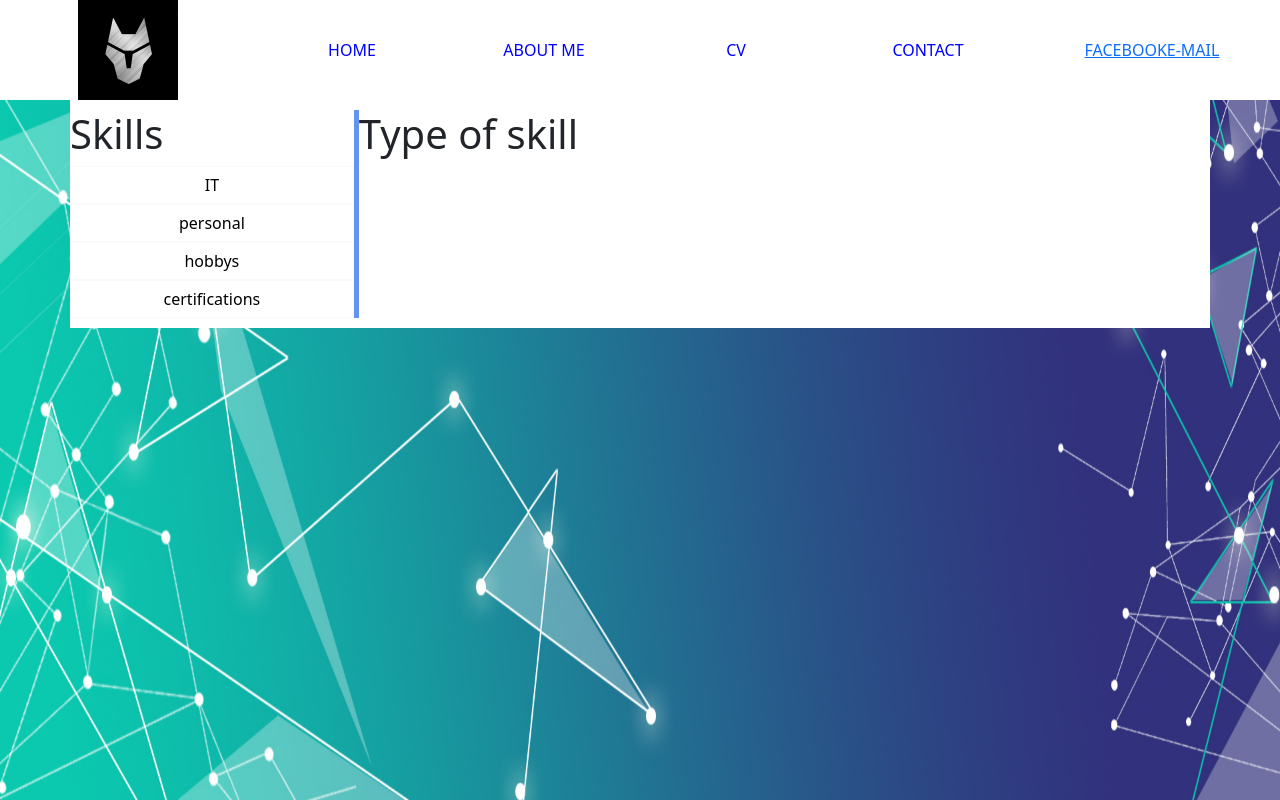
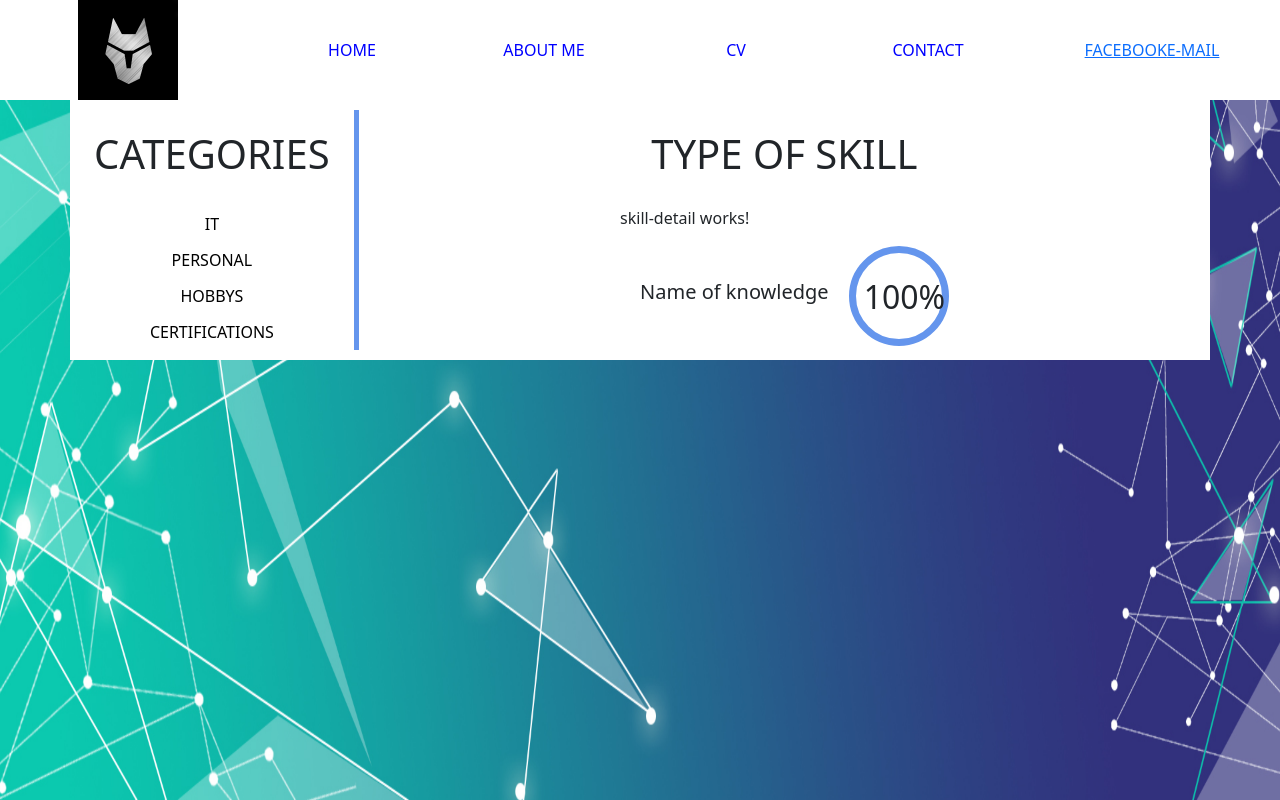
Before and after one commit to TomB11/my-app, an Angular app: page /cv in a window 1280 px wide. Built offline with nearby package versions, Linux system fonts and the light colour scheme.

Commit message:
Fixed bar and started detail

```diff
--- a/src/app/components/third-page/third-page.component.html
+++ b/src/app/components/third-page/third-page.component.html
@@ -1,14 +1,25 @@
 <div class="container skills-page">
   <div class="menu-bar">
-    <h1>Skills</h1>
+    <h1>{{ this.data.thirdPageContent.menuBarTitle | uppercase }}</h1>
     <div class="skill-selection">
-      <button type="button" class="btn btn-light">IT</button>
-      <button type="button" class="btn btn-light">personal</button>
-      <button type="button" class="btn btn-light">hobbys</button>
-      <button type="button" class="btn btn-light">certifications</button>
+      <button
+        *ngFor="
+          let category of this.data.thirdPageContent.categories;
+          let i = index
+        "
+        type="button"
+        [ngClass]="
+          this.activeIndex[i].active ? 'btn btn-light active' : 'btn btn-light'
+        "
+        id="{{ category.id }}"
+        (click)="categoryClicked(category.title, category.id)"
+      >
+        {{ category.title | uppercase }}
+      </button>
     </div>
   </div>
-  <div class="detail-skills">
-    <h1>Type of skill</h1>
+  <div class="detail-skills center">
+    <h1>{{ this.detailTitle | uppercase }}</h1>
+    <app-skill-detail></app-skill-detail>
   </div>
 </div>
--- a/src/app/components/third-page/third-page.component.scss
+++ b/src/app/components/third-page/third-page.component.scss
@@ -8,17 +8,27 @@
   .menu-bar {
     flex: 1;
     border-right: 5px solid #6495ed;
+    display: flex;
+    flex-direction: column;
+
+    h1 {
+      text-align: center;
+      flex: 1;
+      padding: 20px 0;
+    }
 
     .skill-selection {
       display: flex;
       flex-direction: column;
       align-items: flex-start;
+      flex: 4;
 
       button {
         background: rgb(255, 255, 255);
         width: 100%;
         transition: 0.3s;
         border-radius: 0;
+        border: 0;
 
         &:hover {
           background: linear-gradient(
@@ -29,10 +39,26 @@
           );
         }
       }
+
+      .active {
+        background: linear-gradient(
+          90deg,
+          rgba(255, 255, 255, 1) 0%,
+          rgba(0, 195, 247, 1) 50%,
+          rgba(100, 149, 237, 1) 100%
+        );
+      }
     }
   }
 
   .detail-skills {
     flex: 3;
+    display: flex;
+    flex-direction: column;
+    height: 100%;
+
+    h1 {
+      padding: 20px;
+    }
   }
 }
--- a/src/app/components/third-page/third-page.component.ts
+++ b/src/app/components/third-page/third-page.component.ts
@@ -1,15 +1,35 @@
 import { Component, OnInit } from '@angular/core';
+
+import { translate } from 'src/assets/data/translate';
 
 @Component({
   selector: 'app-third-page',
   templateUrl: './third-page.component.html',
-  styleUrls: ['./third-page.component.scss']
+  styleUrls: ['./third-page.component.scss'],
 })
 export class ThirdPageComponent implements OnInit {
+  data = translate.sk;
+  isActive = false;
+  activeIndex: Array<{ id: string; active: boolean }> = [];
+  detailTitle = this.data.thirdPageContent.detailTitle;
 
-  constructor() { }
+  constructor() {}
 
   ngOnInit(): void {
+    for (let category of this.data.thirdPageContent.categories) {
+      this.activeIndex.push({ id: category.id, active: false });
+    }
   }
 
+  categoryClicked(title: string, idButton: string) {
+    this.detailTitle = title;
+
+    this.activeIndex.find((category) => {
+      if (category.id === idButton) {
+        category.active = !category.active;
+      } else {
+        category.active = false;
+      }
+    });
+  }
 }
--- /dev/null
+++ b/src/app/components/utils/knowledge-meter/knowledge-meter.component.html
@@ -0,0 +1,10 @@
+<div class="knowledge-meter">
+  <div class="title">
+    <h5>Name of knowledge</h5>
+  </div>
+  <div class="meter">
+    <div class="round">
+      <h2>100%</h2>
+    </div>
+  </div>
+</div>
--- /dev/null
+++ b/src/app/components/utils/knowledge-meter/knowledge-meter.component.scss
@@ -0,0 +1,24 @@
+.knowledge-meter {
+  display: flex;
+  flex-direction: row;
+  align-items: center;
+
+  .title {
+    flex: 1;
+    height: 100%;
+    align-items: center;
+    padding: 0 20px;
+  }
+
+  .round {
+    height: 100px;
+    width: 100px;
+    border-radius: 50%;
+    border: 7px solid #6495ed;
+
+    h2 {
+      padding-top: 25px;
+      padding-left: 8px;
+    }
+  }
+}
--- /dev/null
+++ b/src/app/components/utils/knowledge-meter/knowledge-meter.component.ts
@@ -0,0 +1,15 @@
+import { Component, OnInit } from '@angular/core';
+
+@Component({
+  selector: 'app-knowledge-meter',
+  templateUrl: './knowledge-meter.component.html',
+  styleUrls: ['./knowledge-meter.component.scss']
+})
+export class KnowledgeMeterComponent implements OnInit {
+
+  constructor() { }
+
+  ngOnInit(): void {
+  }
+
+}
--- /dev/null
+++ b/src/app/components/utils/skill-detail/skill-detail.component.html
@@ -0,0 +1,2 @@
+<p>skill-detail works!</p>
+<app-knowledge-meter></app-knowledge-meter>
--- /dev/null
+++ b/src/app/components/utils/skill-detail/skill-detail.component.ts
@@ -0,0 +1,15 @@
+import { Component, OnInit } from '@angular/core';
+
+@Component({
+  selector: 'app-skill-detail',
+  templateUrl: './skill-detail.component.html',
+  styleUrls: ['./skill-detail.component.scss']
+})
+export class SkillDetailComponent implements OnInit {
+
+  constructor() { }
+
+  ngOnInit(): void {
+  }
+
+}
--- a/src/app/components/utils/story-block/story-block.component.scss
+++ b/src/app/components/utils/story-block/story-block.component.scss
@@ -60,15 +60,6 @@
       cursor: pointer;
       transition: 0.3s;
 
-      &:hover {
-        height: 105px;
-        border: 10px solid cornflowerblue;
-        border-top: 0;
-        border-left: 0;
-        border-right: 0;
-        margin: 10px 0;
-      }
-
       img {
         width: 95px;
       }
@@ -78,5 +69,14 @@
         padding: 0 30px;
       }
     }
+
+    &:hover .company {
+      height: 105px;
+      border: 10px solid cornflowerblue;
+      border-top: 0;
+      border-left: 0;
+      border-right: 0;
+      margin: 10px 0;
+    }
   }
 }
--- a/src/assets/data/translate.ts
+++ b/src/assets/data/translate.ts
@@ -22,6 +22,28 @@ export const translate: any = {
       description:
         'Lorem ipsum dolor sit amet, consectetur adipiscing elit. Proin lacus ex, ullamcorper vel enim in, tincidunt mattis dolor. Nulla aliquet augue nunc, at volutpat diam pulvinar id. Praesent laoreet condimentum felis sit amet pulvinar. Vivamus viverra mauris erat, nec convallis velit iaculis sit amet. Praesent semper ante ut facilisis lacinia. Proin erat dui, volutpat sit amet arcu quis, condimentum euismod magna. Vestibulum sed arcu tincidunt, laoreet metus ac, venenatis arcu.',
     },
+    thirdPageContent: {
+      menuBarTitle: 'Categories',
+      categories: [
+        {
+          title: 'IT',
+          id: '1',
+        },
+        {
+          title: 'Personal',
+          id: '2',
+        },
+        {
+          title: 'Hobbys',
+          id: '3',
+        },
+        {
+          title: 'Certifications',
+          id: '4',
+        },
+      ],
+      detailTitle: 'Type of skill',
+    },
   },
   en: {},
 };
```
Also changed, not shown: src/app/app.module.ts (+13 -13 lines), src/app/components/utils/skill-detail/skill-detail.component.scss (added), 2 other files (tests, documents, lock files or other folders).
